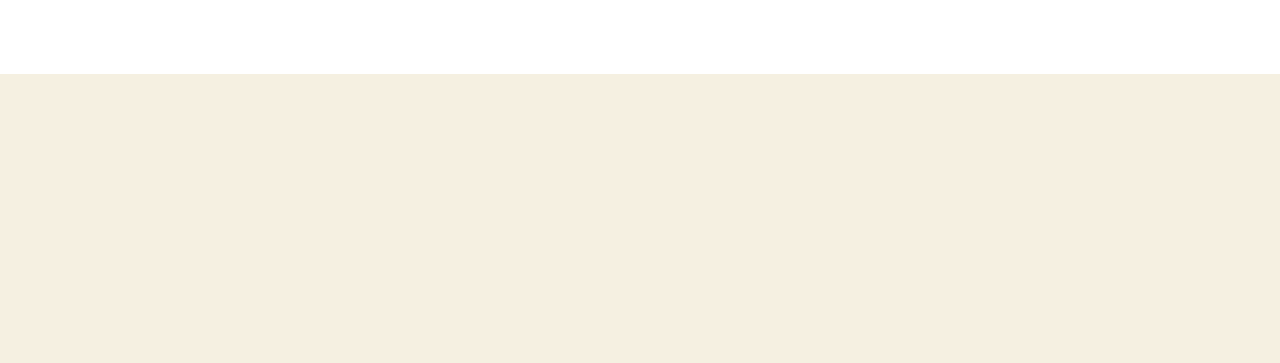
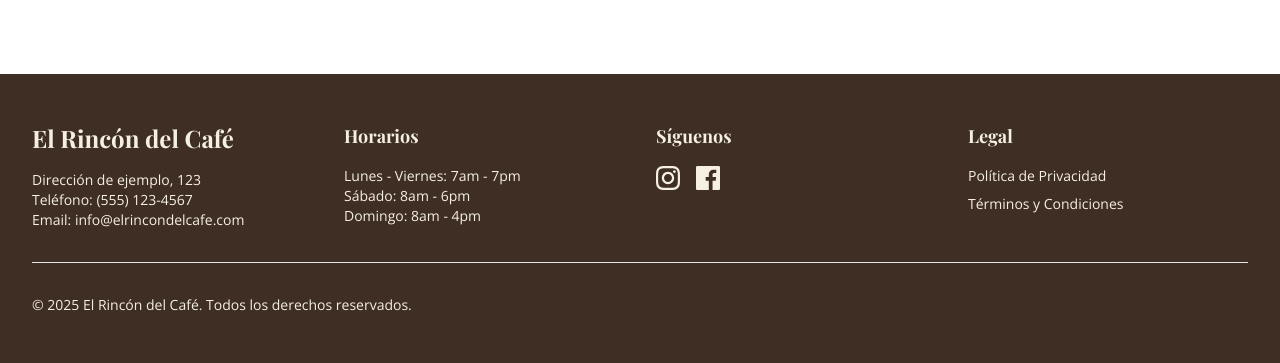
Before and after one commit to agustinCampi/el-rincon-del-cafe-web, a plain HTML site: page index.html in a window 1280 px wide. Shown: the part 3808-4171 px from the top of the page. Before the commit the page ends 3882 px from the top, so only its background shows below. Drawn offline with nearby package versions, Linux system fonts and the light colour scheme.

Commit message:
feat: Add Footer section

```diff
--- a/index.html
+++ b/index.html
@@ -522,6 +522,83 @@
           </div>
         </section>
       </main>
+      <footer class="bg-[var(--color-brown-dark)] text-[var(--color-beige)]">
+        <div class="container mx-auto px-4 sm:px-6 lg:px-8 py-12">
+          <div
+            class="grid grid-cols-1 md:grid-cols-3 lg:grid-cols-4 gap-8 text-center md:text-left"
+          >
+            <div class="md:col-span-1 lg:col-span-1">
+              <h3 class="text-2xl font-bold mb-4">El Rincón del Café</h3>
+              <p class="text-sm">Dirección de ejemplo, 123</p>
+              <p class="text-sm">Teléfono: (555) 123-4567</p>
+              <p class="text-sm">Email: info@elrincondelcafe.com</p>
+            </div>
+            <div>
+              <h4 class="font-bold text-lg mb-4">Horarios</h4>
+              <p class="text-sm">Lunes - Viernes: 7am - 7pm</p>
+              <p class="text-sm">Sábado: 8am - 6pm</p>
+              <p class="text-sm">Domingo: 8am - 4pm</p>
+            </div>
+            <div>
+              <h4 class="font-bold text-lg mb-4">Síguenos</h4>
+              <div class="flex justify-center md:justify-start space-x-4">
+                <a
+                  class="text-[var(--color-beige)] hover:text-[var(--color-caramel)] transition-colors duration-300"
+                  href="#"
+                >
+                  <svg class="h-6 w-6" fill="currentColor" viewBox="0 0 24 24">
+                    <path
+                      d="M12 2.163c3.204 0 3.584.012 4.85.07 3.252.148 4.771 1.691 4.919 4.919.058 1.265.069 1.645.069 4.849 0 3.205-.012 3.584-.07 4.849-.149 3.225-1.664 4.771-4.919 4.919-1.266.058-1.644.07-4.85.07-3.204 0-3.584-.012-4.849-.07-3.26-.149-4.771-1.699-4.919-4.92-.058-1.265-.07-1.644-.07-4.849 0-3.204.013-3.583.07-4.849.149-3.227 1.664-4.771 4.919-4.919 1.266-.057 1.645-.069 4.849-.069zm0-2.163c-3.259 0-3.667.014-4.947.072-4.358.2-6.78 2.618-6.98 6.98-.059 1.281-.073 1.689-.073 4.948 0 3.259.014 3.668.072 4.948.2 4.358 2.618 6.78 6.98 6.98 1.281.058 1.689.072 4.948.072 3.259 0 3.668-.014 4.948-.072 4.354-.2 6.782-2.618 6.979-6.98.059-1.28.073-1.689.073-4.948 0-3.259-.014-3.667-.072-4.947-.196-4.354-2.617-6.78-6.979-6.98-1.281-.059-1.689-.073-4.948-.073zm0 5.838c-3.403 0-6.162 2.759-6.162 6.162s2.759 6.162 6.162 6.162 6.162-2.759 6.162-6.162-2.759-6.162-6.162-6.162zm0 10.162c-2.209 0-4-1.79-4-4s1.791-4 4-4 4 1.79 4 4-1.791 4-4 4zm6.406-11.845c-.796 0-1.441.645-1.441 1.44s.645 1.44 1.441 1.44 1.441-.645 1.441-1.44c0-.795-.645-1.44-1.441-1.44z"
+                    ></path>
+                  </svg>
+                </a>
+                <a
+                  class="text-[var(--color-beige)] hover:text-[var(--color-caramel)] transition-colors duration-300"
+                  href="#"
+                >
+                  <svg class="h-6 w-6" fill="currentColor" viewBox="0 0 24 24">
+                    <path
+                      d="M22.675 0h-21.35c-.732 0-1.325.593-1.325 1.325v21.351c0 .731.593 1.324 1.325 1.324h11.495v-9.294h-3.128v-3.622h3.128v-2.671c0-3.1 1.893-4.788 4.659-4.788 1.325 0 2.463.099 2.795.143v3.24l-1.918.001c-1.504 0-1.795.715-1.795 1.763v2.313h3.587l-.467 3.622h-3.12v9.293h6.116c.73 0 1.323-.593 1.323-1.325v-21.35c0-.732-.593-1.325-1.325-1.325z"
+                    ></path>
+                  </svg>
+                </a>
+              </div>
+            </div>
+            <div class="hidden lg:block">
+              <h4 class="font-bold text-lg mb-4">Legal</h4>
+              <a
+                class="text-sm block hover:text-[var(--color-caramel)] transition-colors duration-300"
+                href="#"
+                >Política de Privacidad</a
+              >
+              <a
+                class="text-sm block mt-2 hover:text-[var(--color-caramel)] transition-colors duration-300"
+                href="#"
+                >Términos y Condiciones</a
+              >
+            </div>
+          </div>
+          <div
+            class="mt-8 border-t border-[var(--color-beige)]/20 pt-8 flex flex-col sm:flex-row justify-between items-center text-sm"
+          >
+            <p class="text-center sm:text-left mb-4 sm:mb-0">
+              © 2025 El Rincón del Café. Todos los derechos reservados.
+            </p>
+            <div class="flex space-x-4 lg:hidden">
+              <a
+                class="hover:text-[var(--color-caramel)] transition-colors duration-300"
+                href="#"
+                >Política de Privacidad</a
+              >
+              <a
+                class="hover:text-[var(--color-caramel)] transition-colors duration-300"
+                href="#"
+                >Términos y Condiciones</a
+              >
+            </div>
+          </div>
+        </div>
+      </footer>
     </div>
   </body>
 </html>
```
